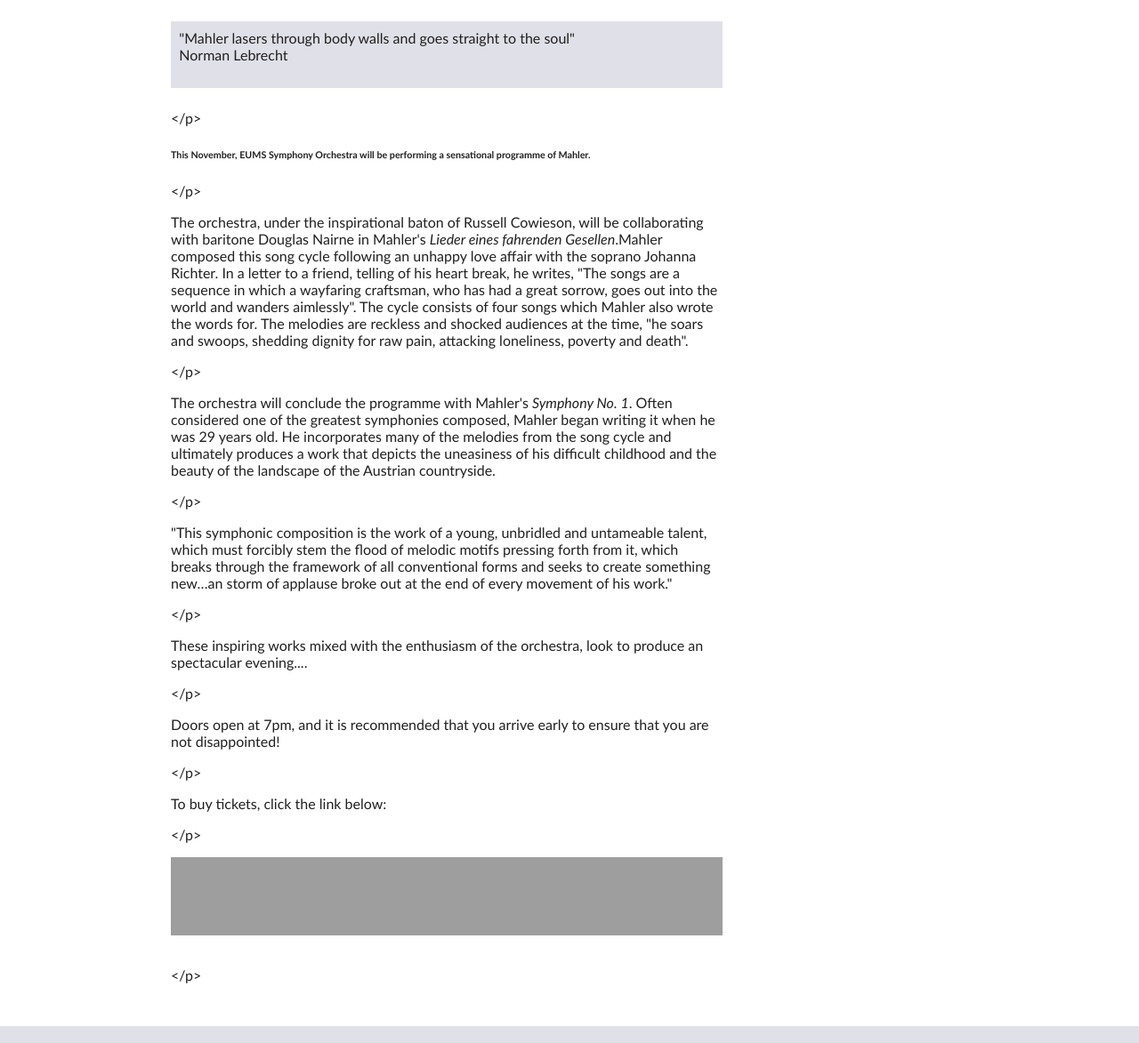
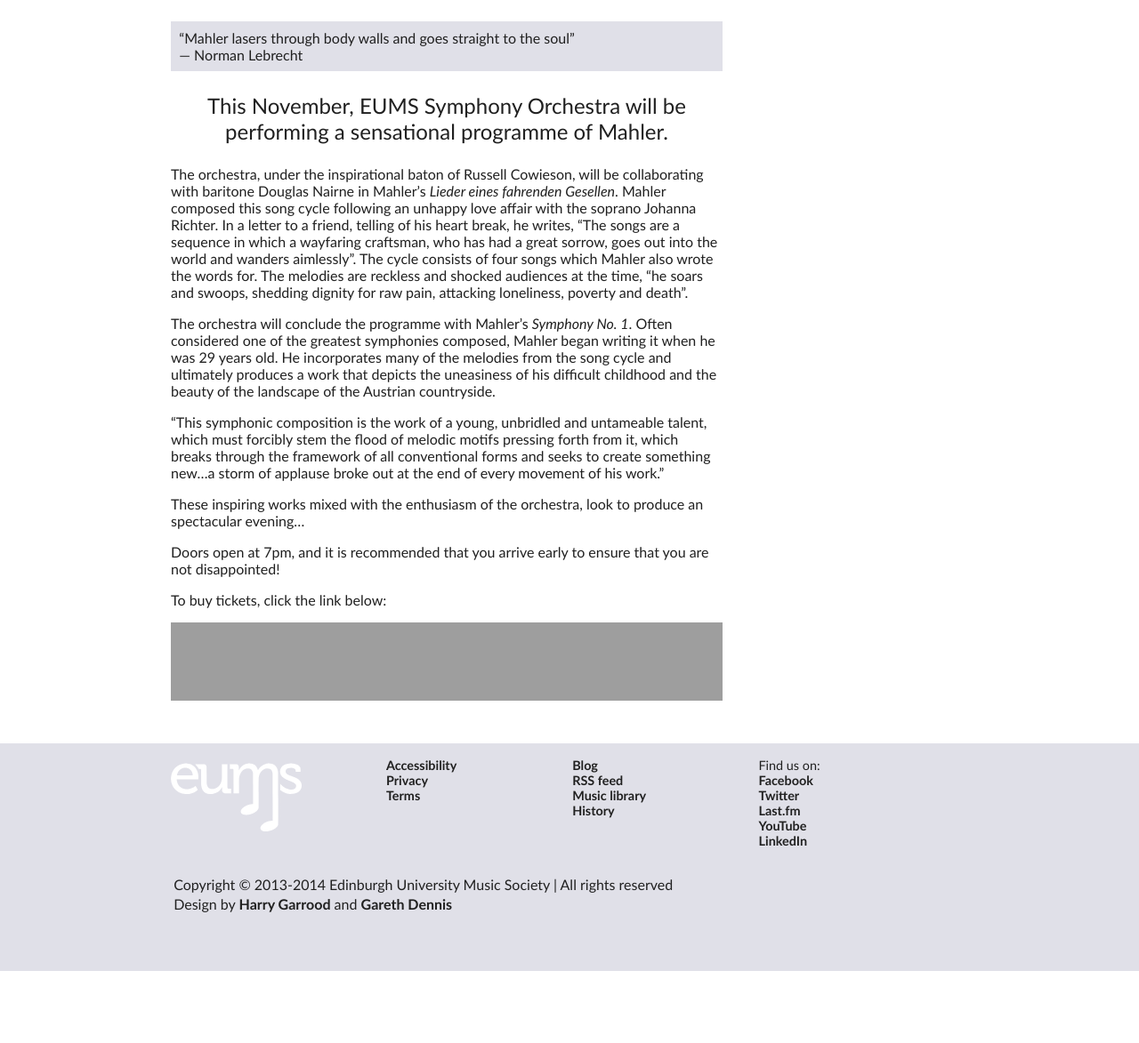
Before and after one commit to eums/website, a Jekyll site: the page built from _posts/2012-11-18-symphony-winter-concert.markdown, in a window 1280 px wide and 1400 px high, scrolled down 495 px. Shown: the part 227-1400 px from the top of the window at 89% size. Built offline with Jekyll 4.4.1, drawn with Linux system fonts in a browser that asks for light colours; comment, search, counter and statistics services are not loaded; after the commit the page ends 1814 px from its top, so only the background shows below that; some of the changed lines change nothing that is shown; some of the changed text lies outside the part shown; grey boxes are pictures that could not be loaded.

Commit message:
fix symphony winter concert 2012 post

```diff
--- a/_posts/2012-11-18-symphony-winter-concert.markdown
+++ b/_posts/2012-11-18-symphony-winter-concert.markdown
@@ -1,40 +1,27 @@
 ---
 layout: post
-status: publish
 published: true
 title: 'EUMS Symphony Orchestra: Winter Concert 2012'
-author:
-  display_name: Web Manager
-  login: eums_website
-  email: web@eums.org.uk
-  url: http://www.eums.org.uk
-author_login: eums_website
-author_email: web@eums.org.uk
-author_url: http://www.eums.org.uk
-excerpt: 'EUMS Symphony Orchestra: Winter Concert 2012 - 19:30, Friday, 23 November
-  2012 - Greyfriars Kirk - Tickets £8/£5'
 wordpress_id: 2539
-wordpress_url: http://eums.eusa.ed.ac.uk/?p=2539
-date: '2012-11-18 16:10:54 -0800'
-date_gmt: '2012-11-18 16:10:54 -0800'
-categories:
-- Events
-- Upcoming Concerts
-- Symphony Orchestra
-tags: []
-comments: []
 ---
-<p><a title="buy tickets online" href="http://www.ticketsource.co.uk/event/28649"> <img src="http://eums.eusa.ed.ac.uk/wp-content/uploads/images/w620/posters/20121123_symph.jpg" alt="Concert poster" width="620" height="441" /></a></p>
-<blockquote><p>"Mahler lasers through body walls and goes straight to the soul"</p>
-<p class="qsource">Norman Lebrecht</p><br />
-</blockquote></p>
-<h6>This November, EUMS Symphony Orchestra will be performing a sensational programme of Mahler.</h6></p>
-<p>The orchestra, under the inspirational baton of Russell Cowieson, will be collaborating with baritone Douglas Nairne in Mahler's <em>Lieder eines fahrenden Gesellen</em>.Mahler composed this song cycle following an unhappy love affair with the soprano Johanna Richter. In a letter to a friend, telling of his heart break, he writes, "The songs are a sequence in which a wayfaring craftsman, who has had a great sorrow, goes out into the world and wanders aimlessly". The cycle consists of four songs which Mahler also wrote the words for. The melodies are reckless and shocked audiences at the time, "he soars and swoops, shedding dignity for raw pain, attacking loneliness, poverty and death".</p></p>
-<p>The orchestra will conclude the programme with Mahler's <em>Symphony No. 1</em>. Often considered one of the greatest symphonies composed, Mahler began writing it when he was 29 years old. He incorporates many of the melodies from the song cycle and ultimately produces a work that depicts the uneasiness of his difficult childhood and the beauty of the landscape of the Austrian countryside.</p></p>
-<p>"This symphonic composition is the work of a young, unbridled and untameable talent, which must forcibly stem the flood of melodic motifs pressing forth from it, which breaks through the framework of all conventional forms and seeks to create something new&hellip;an storm of applause broke out at the end of every movement of his work."</p></p>
-<p>These inspiring works mixed with the enthusiasm of the orchestra, look to produce an spectacular evening....</p></p>
-<p>Doors open at 7pm, and it is recommended that you arrive early to ensure that you are not disappointed!</p></p>
-<p>To buy tickets, click the link below:</p></p>
-<p align="middle"><a title="buy tickets online" href="http://www.ticketsource.co.uk/event/28649"> <img src="http://www.ticketsource.co.uk/images/buyTickets/buyTickets-medium.png" alt="" width="118" height="88" border="0" /></a></p><br />
- </p>
-<p> </p>
+
+<a title="buy tickets online" href="http://www.ticketsource.co.uk/event/28649"> <img src="http://eums.eusa.ed.ac.uk/wp-content/uploads/images/w620/posters/20121123_symph.jpg" alt="Concert poster" width="620" height="441" /></a>
+
+> "Mahler lasers through body walls and goes straight to the soul"<br>
+> &mdash; Norman Lebrecht
+
+<p class="hero">This November, EUMS Symphony Orchestra will be performing a sensational programme of Mahler.</p>
+
+The orchestra, under the inspirational baton of Russell Cowieson, will be collaborating with baritone Douglas Nairne in Mahler's *Lieder eines fahrenden Gesellen*. Mahler composed this song cycle following an unhappy love affair with the soprano Johanna Richter. In a letter to a friend, telling of his heart break, he writes, "The songs are a sequence in which a wayfaring craftsman, who has had a great sorrow, goes out into the world and wanders aimlessly". The cycle consists of four songs which Mahler also wrote the words for. The melodies are reckless and shocked audiences at the time, "he soars and swoops, shedding dignity for raw pain, attacking loneliness, poverty and death".
+
+The orchestra will conclude the programme with Mahler's *Symphony No. 1*. Often considered one of the greatest symphonies composed, Mahler began writing it when he was 29 years old. He incorporates many of the melodies from the song cycle and ultimately produces a work that depicts the uneasiness of his difficult childhood and the beauty of the landscape of the Austrian countryside.
+
+"This symphonic composition is the work of a young, unbridled and untameable talent, which must forcibly stem the flood of melodic motifs pressing forth from it, which breaks through the framework of all conventional forms and seeks to create something new...a storm of applause broke out at the end of every movement of his work."
+
+These inspiring works mixed with the enthusiasm of the orchestra, look to produce an spectacular evening...
+
+Doors open at 7pm, and it is recommended that you arrive early to ensure that you are not disappointed!
+
+To buy tickets, click the link below:
+
+<a title="buy tickets online" href="http://www.ticketsource.co.uk/event/28649"> <img src="http://www.ticketsource.co.uk/images/buyTickets/buyTickets-medium.png" alt="Buy tickets online" width="118" height="88" border="0" /></a>
```
